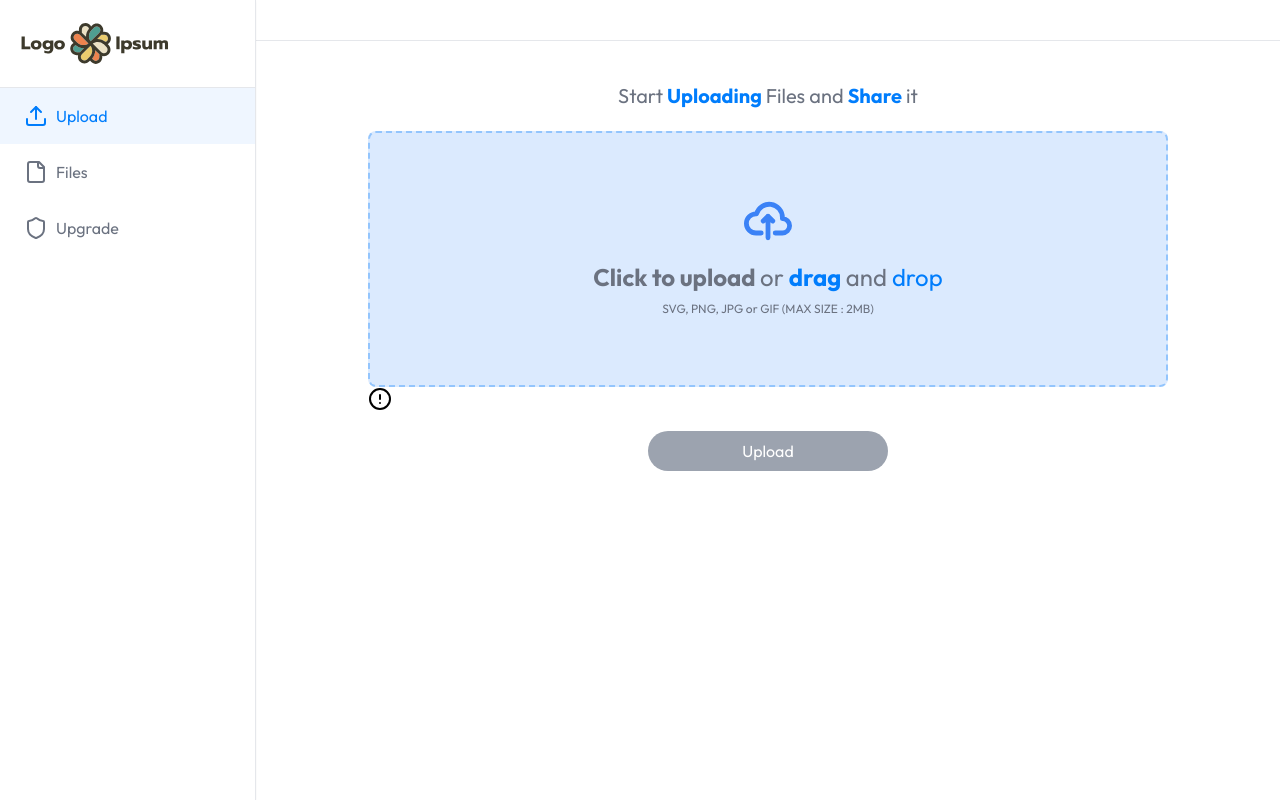
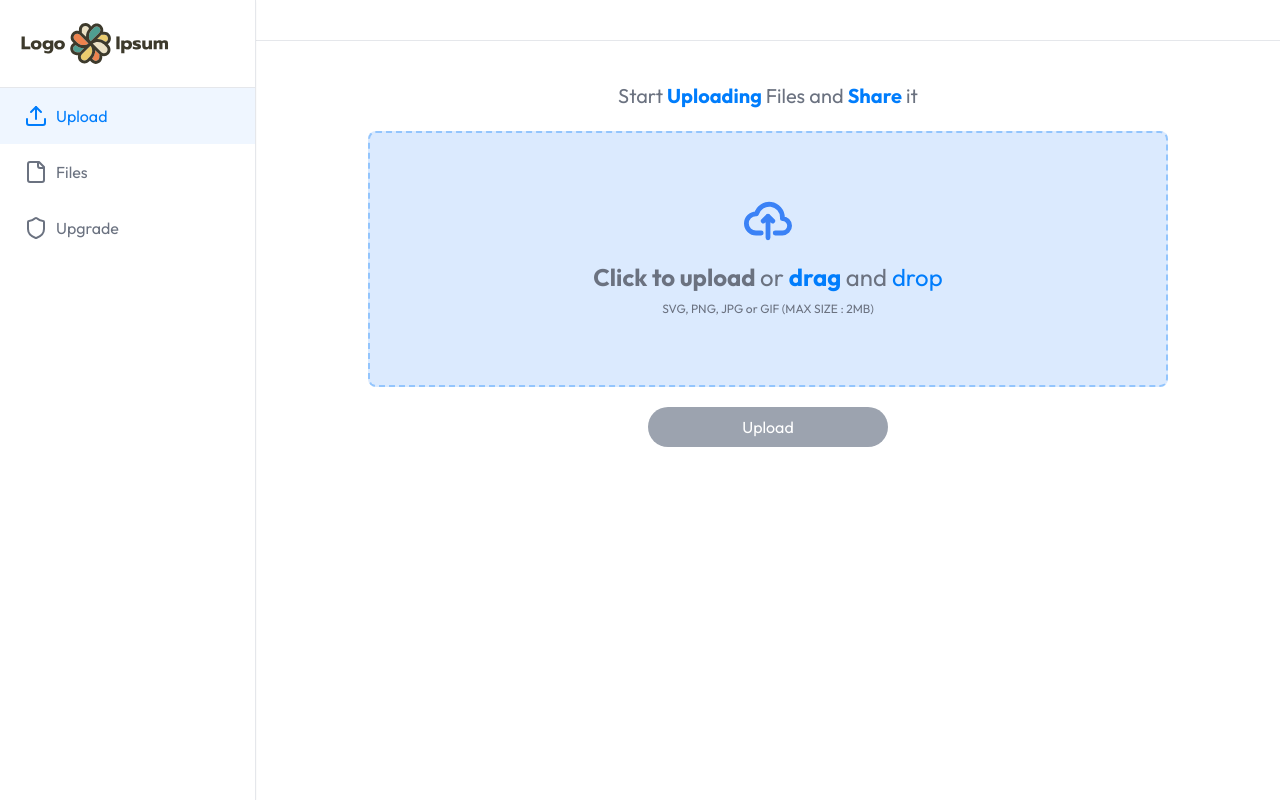
Before and after one commit to Jayprajapati19/file-sharing, a Next.js app: page /upload in a window 1280 px wide. Built offline with nearby package versions, Linux system fonts and the light colour scheme.

Commit message:
error and preivewe

```diff
--- a/app/(dashboard)/(routes)/upload/_compponents/AlertMsg.jsx
+++ b/app/(dashboard)/(routes)/upload/_compponents/AlertMsg.jsx
@@ -3,9 +3,9 @@ import React from 'react'
 
 function AlertMsg({ msg }) {
     return (
-        <div>
-            <AlertCircle />
-            {/* 1:29 */}
+        <div className='p-4 bg-red-500 mt-5 text-white  rounded-lg gap-5 items-center'>
+            <AlertCircle className='text-black animate-bounce' />
+            {msg}
         </div>
     )
 }
--- /dev/null
+++ b/app/(dashboard)/(routes)/upload/_compponents/FilePreview.jsx
@@ -0,0 +1,9 @@
+import React from 'react'
+
+function FilePreview() {
+    return (
+        <div>FilePreview</div>
+    )
+}
+
+export default FilePreview
--- a/app/(dashboard)/(routes)/upload/_compponents/UploadForm.jsx
+++ b/app/(dashboard)/(routes)/upload/_compponents/UploadForm.jsx
@@ -3,13 +3,16 @@ import AlertMsg from './AlertMsg';
 
 function UploadForm() {
     const [file, setFile] = useState();
+    const [errorMsg, setErrorMsg] = useState();
 
     const onFileSelect = (file) => {
         console.log(file);
         if (file && file.size > 2000000) {
             console.log("Size is greter than 2MB");
+            setErrorMsg('max file upload size is 2MB')
             return;
         }
+        setErrorMsg(null)
         setFile(file);
     }
 
@@ -28,15 +31,16 @@ function UploadForm() {
                         <p className="text-xs text-gray-500 dark:text-gray-400">SVG, PNG, JPG or GIF (MAX SIZE : 2MB)</p>
                     </div>
                     <input id="dropzone-file" type="file" class="hidden"
-                        onChange={(event) => onFileSelect.log(event.target.files[0])}
+                        onChange={(event) => onFileSelect(event.target.files[0])}
 
                     />
                 </label>
             </div>
-            <AlertMsg />
-            <button disabled={!file} className='p-2 bg-primary text-white w-[30%] rounded-full mt-5 disabled:bg-gray-400 '>Upload</button>
 
-        </div>
+            {errorMsg ? < AlertMsg msg={errorMsg} /> : null}
+            <button button disabled={!file} className='p-2 bg-primary text-white w-[30%] rounded-full mt-5 disabled:bg-gray-400 '>Upload</button>
+
+        </div >
     )
 }
 
--- a/app/(dashboard)/_components/SideNav.jsx
+++ b/app/(dashboard)/_components/SideNav.jsx
@@ -32,7 +32,7 @@ function SideNav({ closeSideBar }) {
         <div className='shadow-sm border-r h-full'>
             <div className='p-5 border-b'>
                 <Link href={'/files'}>
-                    <Image src='/logo.svg' width={150}
+                    <Image className='animate-pulse' src='/logo.svg' width={150}
                         height={100} alt='logo' />
                 </Link>
             </div>
```
